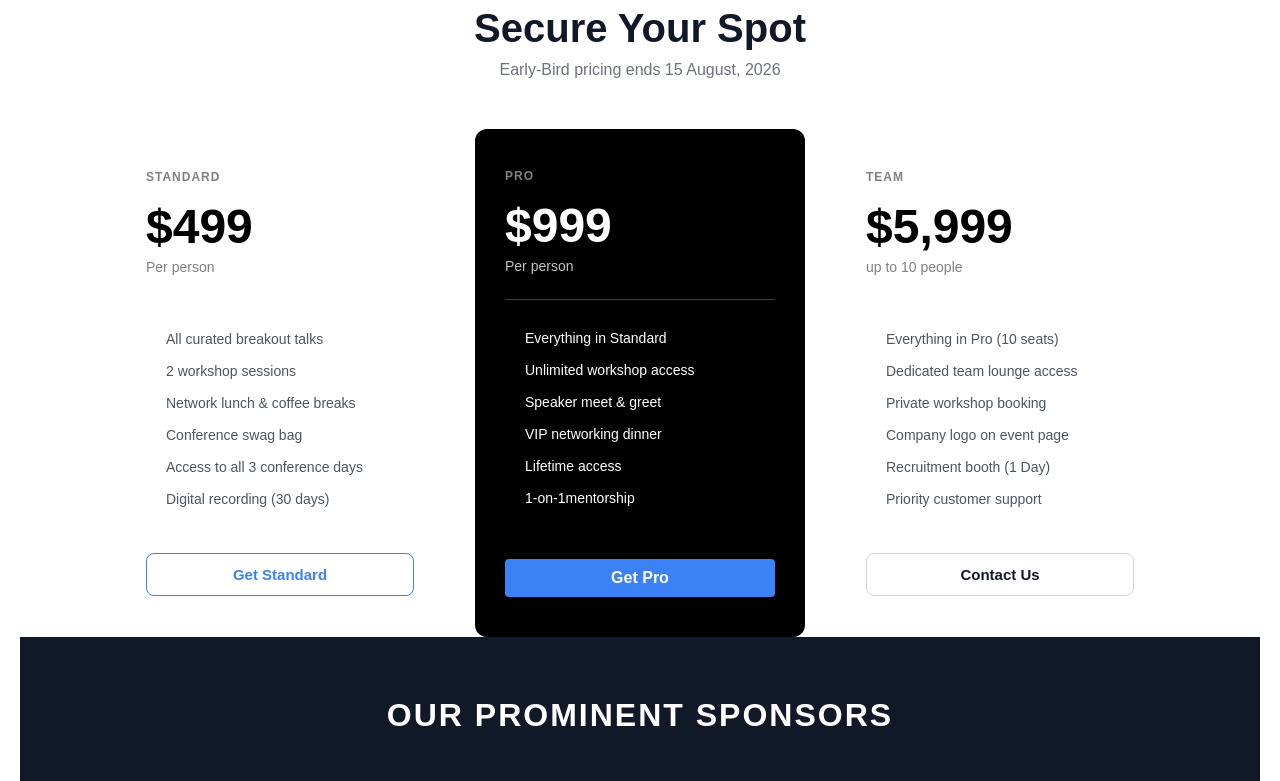
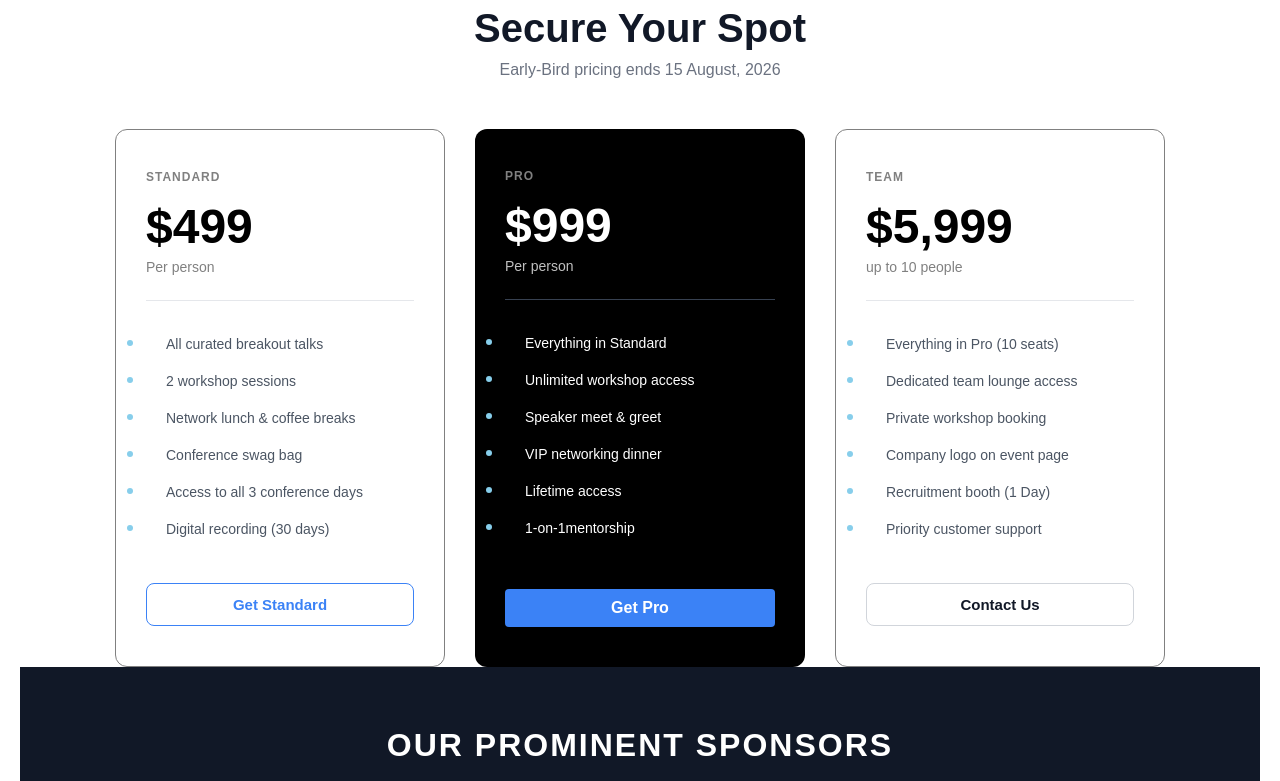
Before and after one commit to abrar69x/batch-14-assignment-01, a plain HTML site: page index.html in a window 1280 px wide. Shown: the part 2100-2881 px from the top of the page. Drawn offline with Linux system fonts and the light colour scheme.

Commit message:
pricing section marker

```diff
--- a/style.css
+++ b/style.css
@@ -157,7 +157,7 @@ li::marker {
 
 .price-box {
     background-color: white;
-    border: 1px solid white;
+    border: 1px solid gray;
     border-radius: 12px;
     padding: 40px 30px;
     width: 330px;
@@ -196,7 +196,7 @@ li::marker {
     font-size: 14px;
     color: gray ;
     margin-bottom: 30px;
-    border-bottom: 1px solid white;
+    border-bottom: 1px solid  #e5e7eb;
     padding-bottom: 25px;
 }
 
@@ -206,7 +206,7 @@ li::marker {
 }
 
 .price-box ul {
-    list-style-type: none;
+
     margin-bottom: 30px;
     flex-grow: 1;
 }
```
